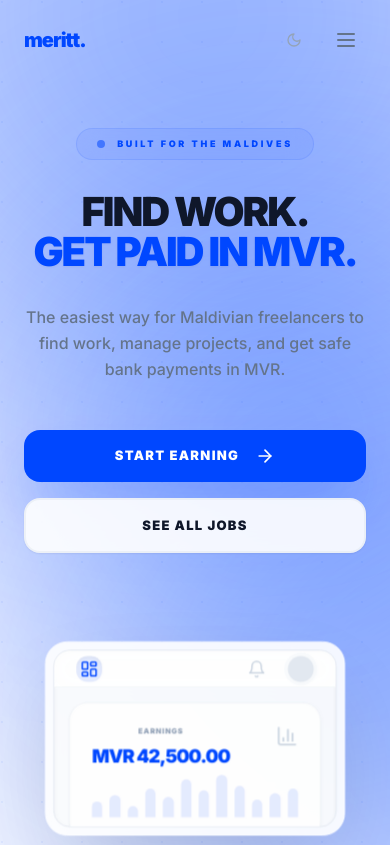
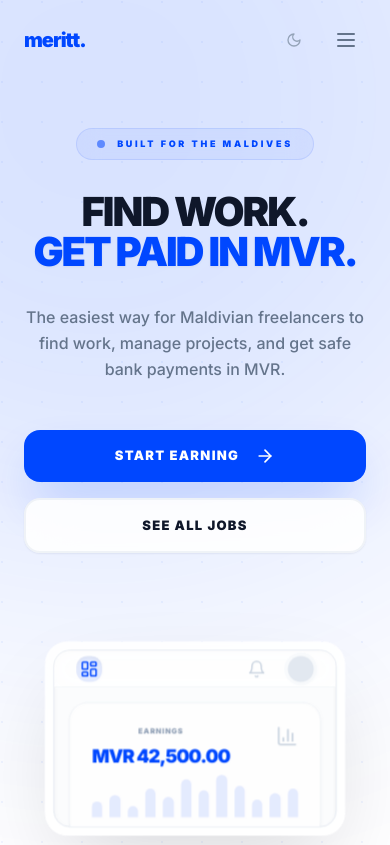
Before and after one commit to Maanee-dev/meritt-app, a React (Vite) app: page / in a window 390 px wide. Shown: the top 845 px of the page. Built offline with nearby package versions, Linux system fonts and the light colour scheme.

Commit message:
feat: Refine landing page hero section styling
Updates the CSS for the landing page's hero section to use a more subtle ambient glow effect. This change aims to improve visual appeal and performance by limiting the glow's scope and adjusting its blur and opacity.

```diff
--- a/components/LandingPage.tsx
+++ b/components/LandingPage.tsx
@@ -1,4 +1,3 @@
-
 import React, { useEffect, useState } from 'react';
 import {
   ArrowRight,
@@ -199,16 +198,16 @@ const LandingPage: React.FC<LandingPageProps> = ({ onExplore, onLogin, onJoin, d
         .no-scrollbar::-webkit-scrollbar { display: none; }
         .no-scrollbar { -ms-overflow-style: none; scrollbar-width: none; }
 
-        /* Modern Gradients restricted to hero */
-        .ambient-glow {
+        /* Subtle Ambient Glow solely for hero corner */
+        .ambient-glow-subtle {
           position: absolute;
-          filter: blur(140px);
+          filter: blur(160px);
           border-radius: 100%;
-          opacity: 0.35;
+          opacity: 0.15;
           z-index: 0;
           pointer-events: none;
         }
-        .dark .ambient-glow { opacity: 0.12; }
+        .dark .ambient-glow-subtle { opacity: 0.08; }
 
         .glass-card {
           background: rgba(255, 255, 255, 0.9);
@@ -259,13 +258,11 @@ const LandingPage: React.FC<LandingPageProps> = ({ onExplore, onLogin, onJoin, d
         </div>
       )}
 
-      {/* Hero Section - AMBIENT BLUE GRADIENTS ARE ONLY HERE */}
+      {/* Hero Section */}
       <section id="hero" className={`relative pt-32 md:pt-56 pb-20 md:pb-48 hero-grid overflow-hidden transition-all duration-1000 ${visibleSections.has('hero') ? 'revealed' : ''}`}>
-        {/* Ambient Gradient Mesh for Hero Only */}
+        {/* SUBTLE BLUE GRADIENT ONLY IN TOP LEFT CORNER */}
         <div className="absolute inset-0 overflow-hidden pointer-events-none z-0">
-          <div className="ambient-glow bg-brand w-[800px] h-[800px] -top-96 -left-48 animate-pulse" style={{ animationDuration: '8s' }}></div>
-          <div className="ambient-glow bg-brand w-[600px] h-[600px] top-[15%] -right-48 opacity-20" style={{ animationDuration: '10s' }}></div>
-          <div className="ambient-glow bg-brand w-[700px] h-[700px] top-[40%] left-1/4 opacity-15 dark:opacity-5"></div>
+          <div className="ambient-glow-subtle bg-brand w-[1000px] h-[1000px] -top-[400px] -left-[400px]"></div>
         </div>
 
         <div className="max-w-[1440px] mx-auto px-6 text-center relative z-10">
@@ -422,7 +419,7 @@ const LandingPage: React.FC<LandingPageProps> = ({ onExplore, onLogin, onJoin, d
             <div className="lg:col-span-7 bg-slate-900 dark:bg-brand/10 border border-white/10 dark:border-brand/10 rounded-[48px] md:rounded-[72px] p-10 md:p-20 reveal overflow-hidden relative group shadow-2xl">
               <div className="relative z-10">
                 <div className="w-16 h-16 md:w-20 md:h-20 bg-brand/30 rounded-[24px] flex items-center justify-center mb-10 md:mb-14">
-                  <ShieldCheck className="w-10 h-10 md:w-12 md:h-12 text-white" />
+                  <ShieldCheck className="w-10 h-10 md:w-12 h-12 text-white" />
                 </div>
                 <h3 className="text-4xl md:text-6xl font-black text-white tracking-tighter mb-8 md:mb-12 uppercase leading-tight">Safe payments <br className="hidden md:block"/>for everyone.</h3>
                 <p className="text-slate-400 text-lg md:text-2xl font-medium leading-relaxed mb-10 md:mb-16 max-w-xl">
@@ -537,7 +534,7 @@ const LandingPage: React.FC<LandingPageProps> = ({ onExplore, onLogin, onJoin, d
         </div>
       </section>
 
-      {/* CTA Section - LOCAL ACCENTS ONLY */}
+      {/* CTA Section - NO MESH GRADIENT */}
       <section id="cta" className={`py-24 md:py-32 bg-brand mx-6 md:mx-16 lg:mx-24 rounded-[60px] md:rounded-[100px] text-center text-white mb-24 md:mb-48 relative overflow-hidden shadow-[0_40px_120px_-20px_rgba(0,71,255,0.4)] transition-all duration-1000 ${visibleSections.has('cta') ? 'revealed' : ''}`}>
         <div className="relative z-10 px-8">
           <h2 className="text-4xl md:text-8xl font-black tracking-tighter leading-[0.9] mb-10 md:mb-12 uppercase reveal">Ready to <br className="md:hidden"/>get started?</h2>
```
